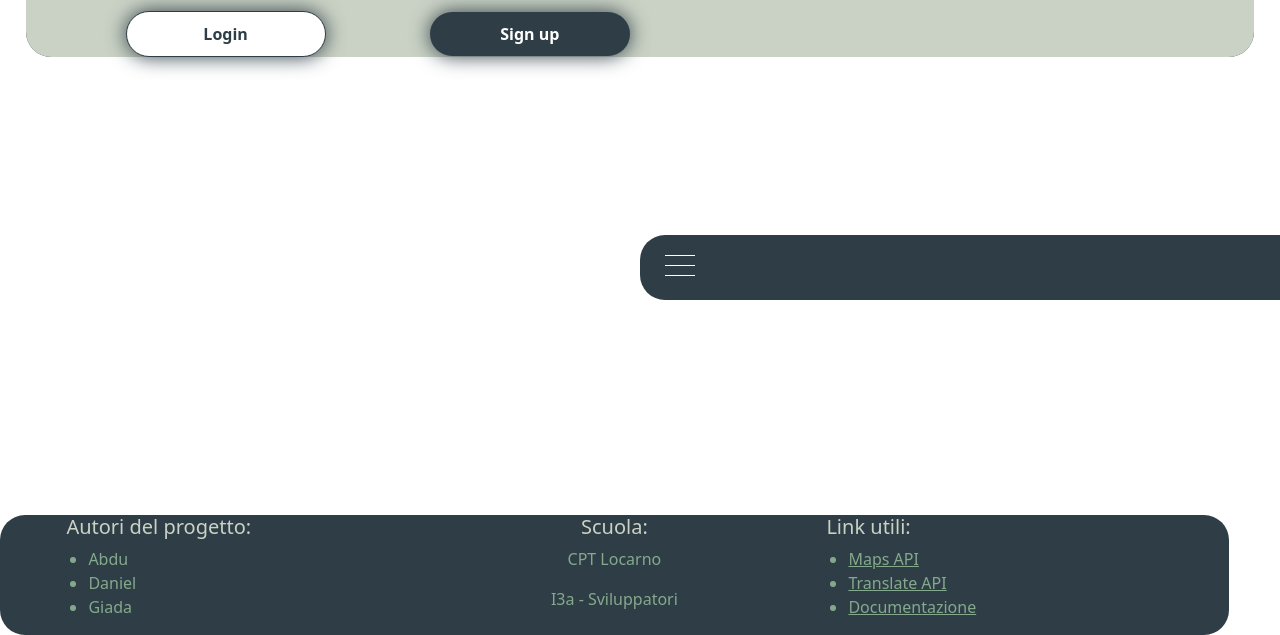
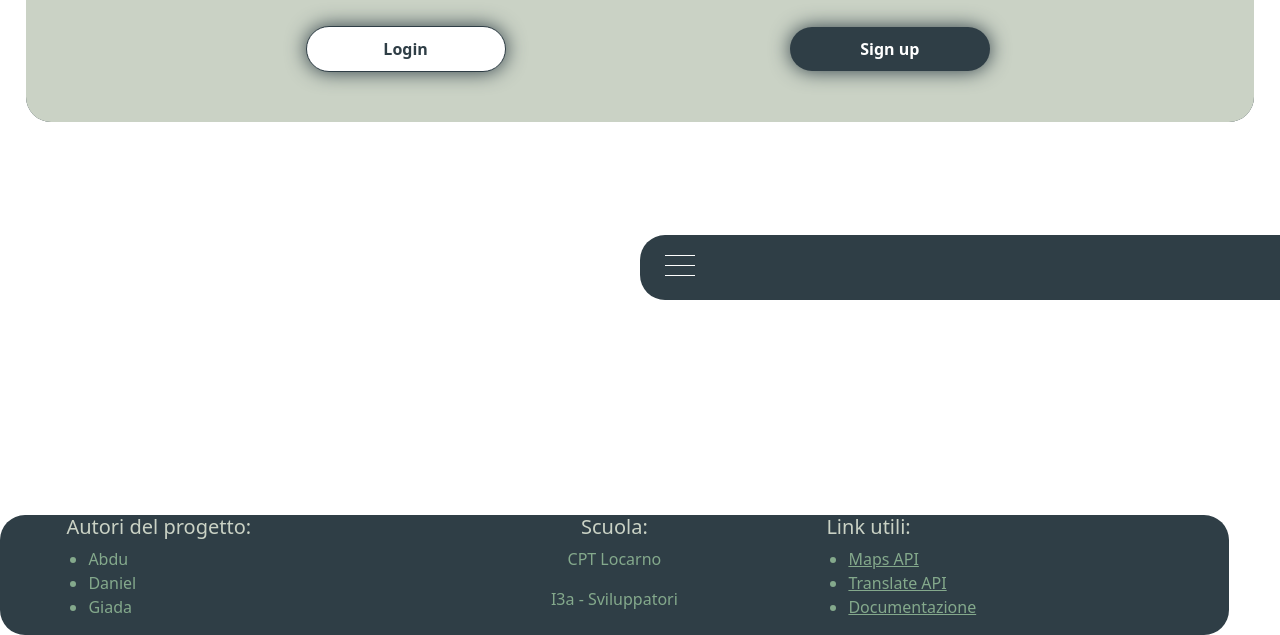
Before and after one commit to giada-pintos/progetto_m306, a plain HTML site: page index.html in a window 1280 px wide. Shown: the part 165-800 px from the top of the page. Drawn offline with nearby package versions, Linux system fonts and the light colour scheme.

Commit message:
fixed_homepage

```diff
--- a/src/css/style.css
+++ b/src/css/style.css
@@ -74,7 +74,9 @@ li a {
 }
 
 .block button {
-    margin-left: 100px;
+    margin-left: 280px;
+    margin-top: 15px;
+    margin-bottom: 50px;
     border-radius: 25px;
 }
 
```
